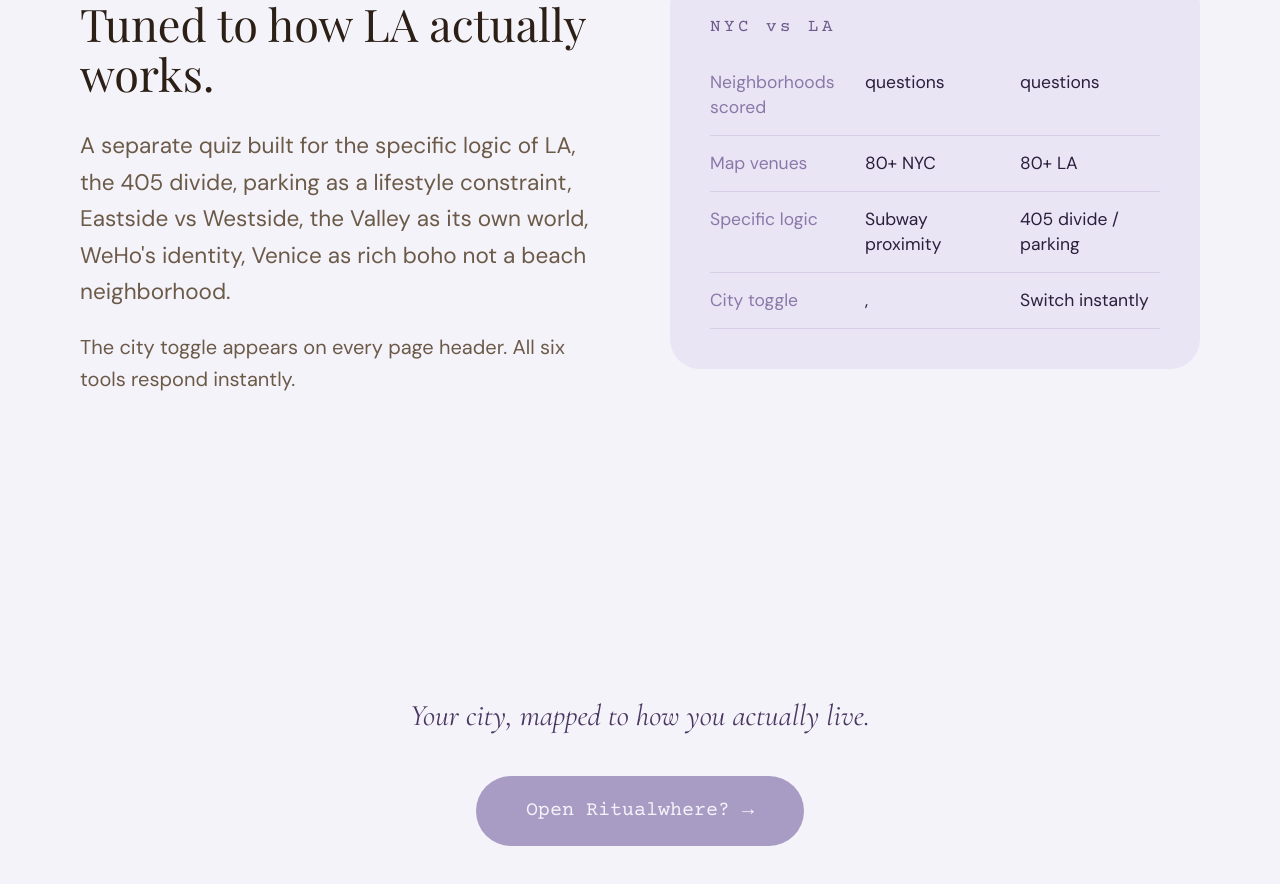
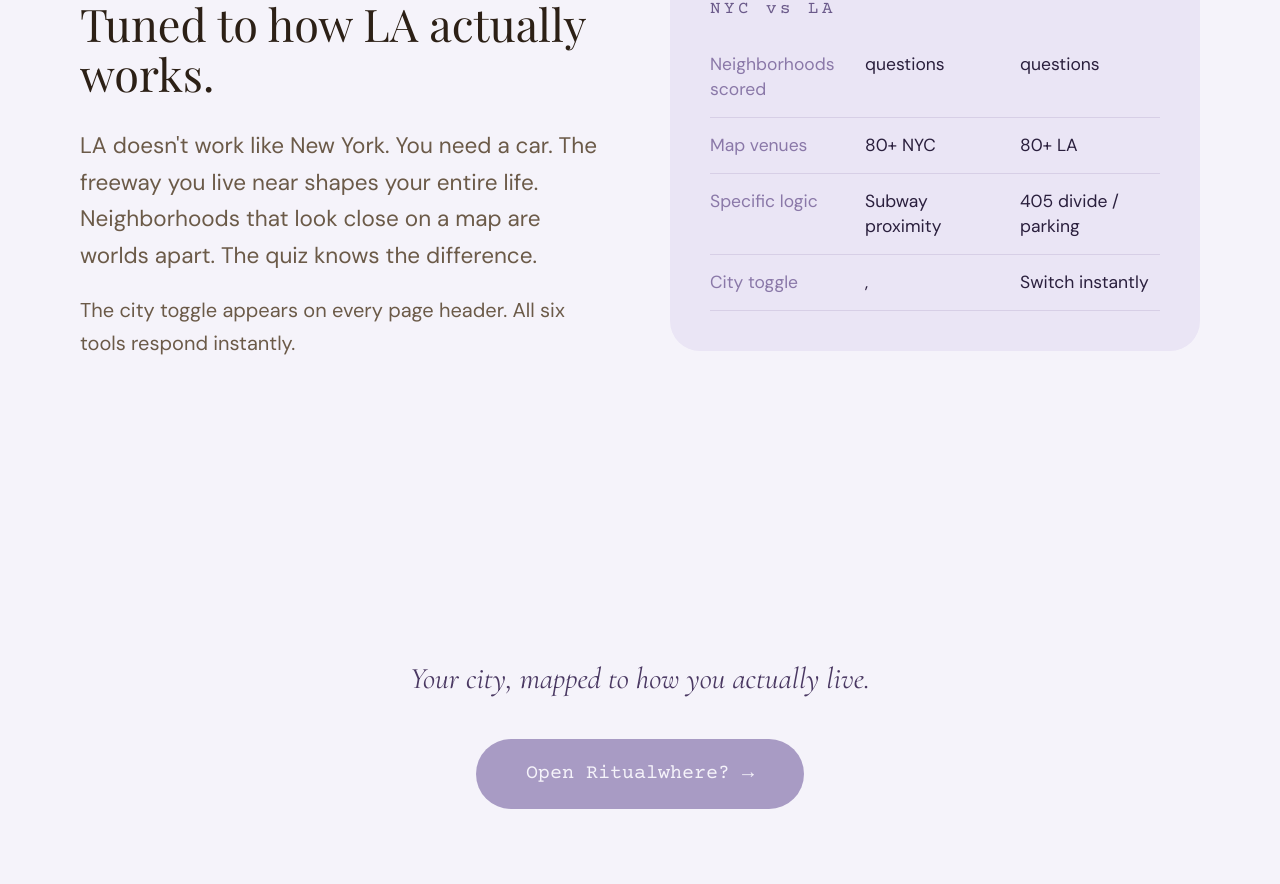
Before and after one commit to thevillanelle/ritualware, a React (Vite) app: page /ritualwhere in a window 1280 px wide. Shown: the part 4161-5045 px from the top of the page. Built offline with nearby package versions, Linux system fonts and the light colour scheme; a web font is replaced by a local one.

Commit message:
Ritualwhere: rewrite LA blurb, fix table dash

```diff
--- a/src/pages/Ritualwhere.jsx
+++ b/src/pages/Ritualwhere.jsx
@@ -140,7 +140,7 @@
             <p className="font-mono text-sm tracking-[0.25em] mb-5" style={{ color: '#6B5A8A' }}>los angeles</p>
             <h2 className="font-display text-4xl text-ink mb-6">Tuned to how LA actually works.</h2>
             <p className="font-sans text-lg text-ink-muted leading-relaxed mb-4">
-              A separate quiz built for the specific logic of LA, the 405 divide, parking as a lifestyle constraint, Eastside vs Westside, the Valley as its own world, WeHo's identity, Venice as rich boho not a beach neighborhood.
+              LA doesn't work like New York. You need a car. The freeway you live near shapes your entire life. Neighborhoods that look close on a map are worlds apart. The quiz knows the difference.
             </p>
             <p className="font-sans text-base text-ink-muted leading-relaxed">
               The city toggle appears on every page header. All six tools respond instantly.
```
